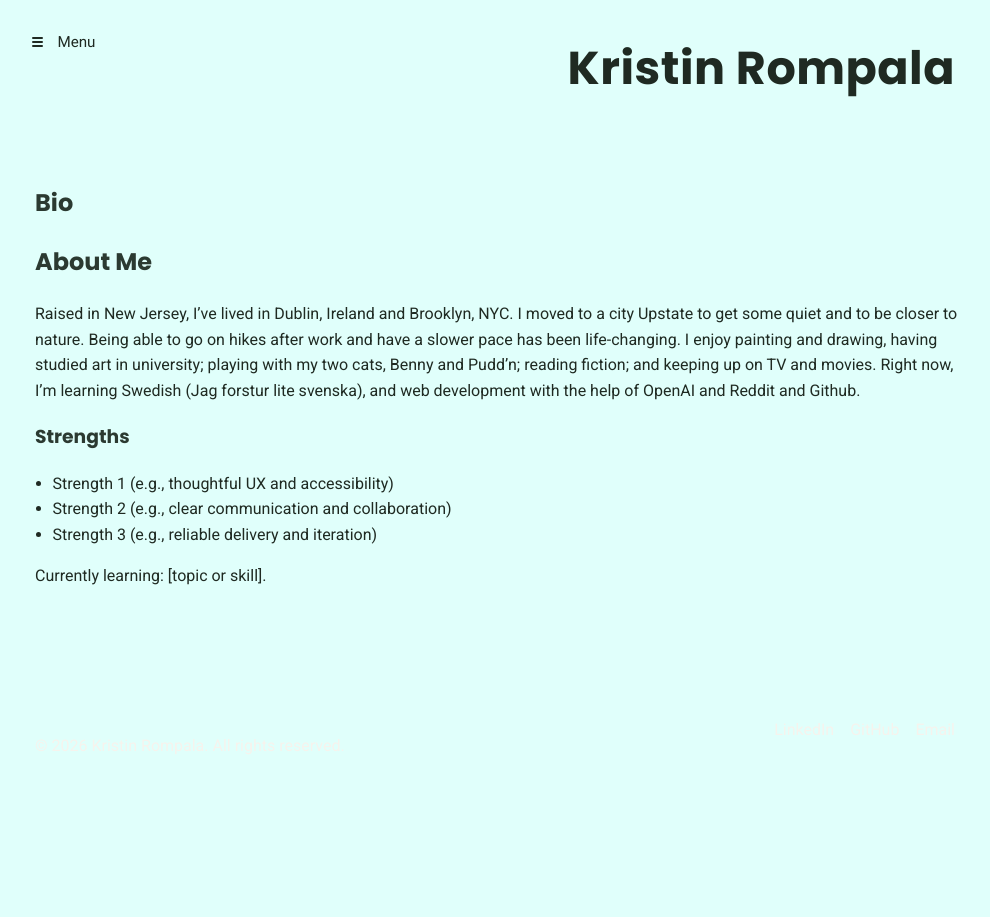
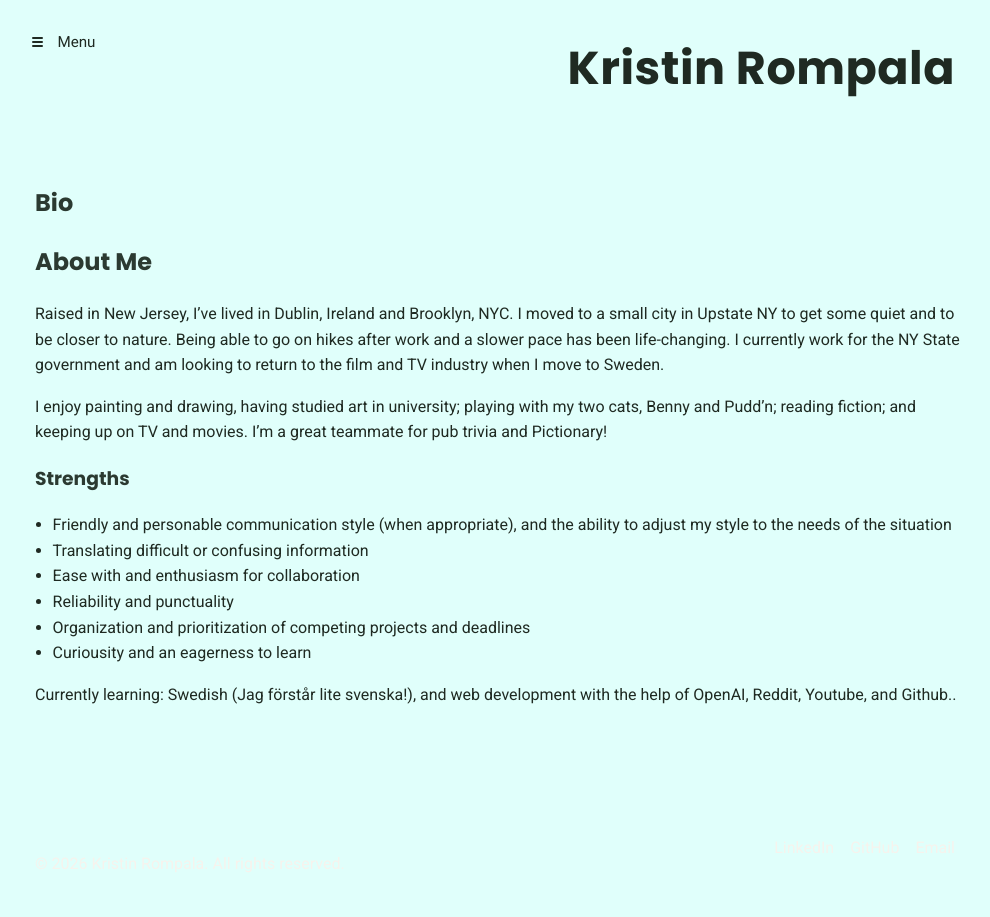
Before and after one commit to rompk371/rompk371.github.io, a Jekyll site: the page built from bio.md, in a window 1280 px wide. Shown: the whole page, without its empty margins (139-1129 px from the left). Built offline with Jekyll 4.4.1, drawn with Linux system fonts in a browser that asks for light colours.

Commit message:
Update bio.md

```diff
--- a/bio.md
+++ b/bio.md
@@ -6,12 +6,16 @@ permalink: /bio/
 
 ## About Me
 
-Raised in New Jersey, I've lived in Dublin, Ireland and Brooklyn, NYC. I moved to a city Upstate to get some quiet and to be closer to nature. Being able to go on hikes after work and have a slower pace has been life-changing.
-I enjoy painting and drawing, having studied art in university; playing with my two cats, Benny and Pudd'n; reading fiction; and keeping up on TV and movies. Right now, I'm learning Swedish (Jag forstur lite svenska), and web development with the help of OpenAI and Reddit and Github.
+Raised in New Jersey, I've lived in Dublin, Ireland and Brooklyn, NYC. I moved to a small city in Upstate NY to get some quiet and to be closer to nature. Being able to go on hikes after work and a slower pace has been life-changing. I currently work for the NY State government and am looking to return to the film and TV industry when I move to Sweden.
+
+I enjoy painting and drawing, having studied art in university; playing with my two cats, Benny and Pudd'n; reading fiction; and keeping up on TV and movies. I'm a great teammate for pub trivia and Pictionary!
 
 ### Strengths
-- Strength 1 (e.g., thoughtful UX and accessibility)
-- Strength 2 (e.g., clear communication and collaboration)
-- Strength 3 (e.g., reliable delivery and iteration)
+- Friendly and personable communication style (when appropriate), and the ability to adjust my style to the needs of the situation
+- Translating difficult or confusing information
+- Ease with and enthusiasm for collaboration
+- Reliability and punctuality
+- Organization and prioritization of competing projects and deadlines
+- Curiousity and an eagerness to learn
 
-Currently learning: [topic or skill].
+Currently learning: Swedish (Jag förstår lite svenska!), and web development with the help of OpenAI, Reddit, Youtube, and Github..
```
